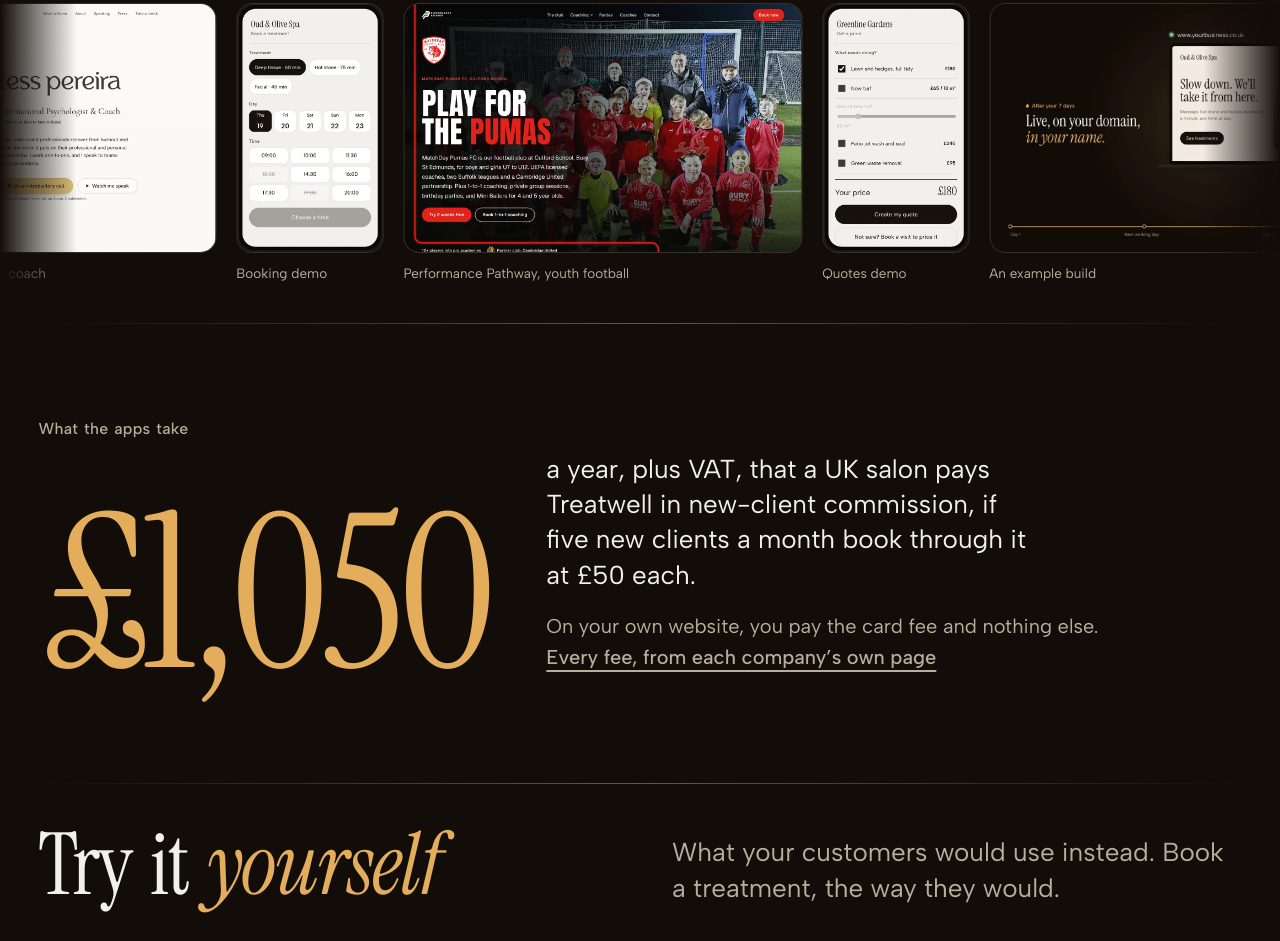
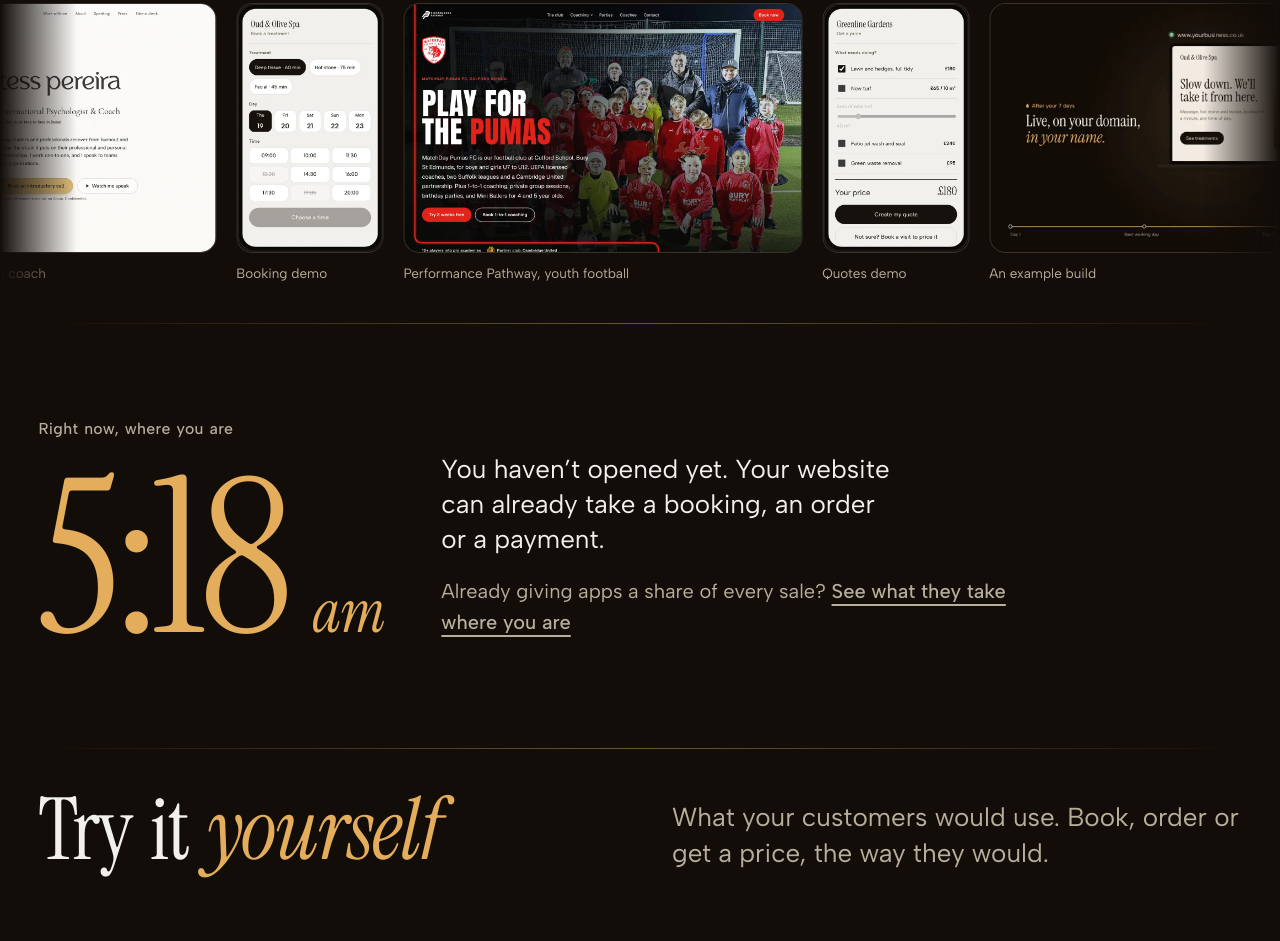
Before and after one commit to prejith77/hojari, a plain HTML site: page public/index.html in a window 1280 px wide. Shown: the part 903-1844 px from the top of the page. Drawn offline with Linux system fonts and the light colour scheme; animation ran at ten frames a second.

Commit message:
Homepage: a live clock in the visitor's own time, for every kind of business

```diff
--- a/public/hojari.js
+++ b/public/hojari.js
@@ -368,30 +368,33 @@
     }
   }
 
-  /* ---------- The big number: what the apps take where you are, from the guide it links to. It counts up once, when it comes into view ---------- */
-  const bigN = $('.hj-big-num');
-  if (bigN) {
-    const tzNow = (Intl.DateTimeFormat().resolvedOptions().timeZone || '');
-    const figs = [
-    [new RegExp('^(America/(New_York|Chicago|Denver|Los_Angeles|Phoenix|Anchorage|Detroit|Boise|Indiana/.*|Kentucky/.*|North_Dakota/.*|Juneau|Sitka|Nome|Adak|Menominee)|Pacific/Honolulu)$'), 30, '', '%', 'of every delivery order on DoorDash Premier or Uber Eats Premium, in the United States.', 'guides/us/selling-app-fees/'],
-    [new RegExp('^America/(Toronto|Montreal|Vancouver|Edmonton|Calgary|Winnipeg|Regina|Halifax|St_Johns|Moncton|Whitehorse|Yellowknife|Iqaluit|Glace_Bay|Goose_Bay|Swift_Current|Dawson_Creek|Fort_Nelson|Thunder_Bay|Rankin_Inlet|Resolute|Cambridge_Bay|Inuvik|Atikokan|Creston|Blanc-Sablon|Dawson)$'), 30, '', '%', 'of delivery orders on Uber Eats Premium in Canada, and 29% on DoorDash Premier.', 'guides/canada/delivery-app-fees/'],
-    [new RegExp('^(Australia/.*|Pacific/(Auckland|Chatham))$'), 30, '', '%', 'of an order that Uber Eats or DoorDash delivers for you, in Australia and New Zealand.', 'guides/australia-nz/delivery-app-fees/'],
-    [new RegExp('^Asia/(Dubai|Muscat|Riyadh|Qatar|Bahrain|Kuwait)$'), 20, '', '%', 'of a new client’s first appointment. That’s Fresha’s marketplace fee, with a $6 minimum.', 'guides/gulf/booking-app-fees/'],
-    [new RegExp('^Asia/(Kolkata|Calcutta)$'), 28, '', '%', 'of every order, at the top of the 8% to 28% range a Bengaluru restaurant association gave for Swiggy and Zomato in July 2026.', 'guides/india/delivery-app-fees/']
-    ];
-    const f = figs.find((r) => r[0].test(tzNow));
-    if (f) { bigN.dataset.n = f[1]; bigN.dataset.pre = f[2]; bigN.dataset.post = f[3]; bigN.textContent = f[2] + f[1] + f[3]; $('.hj-big-line').textContent = f[4]; $('.hj-big-own a').href = f[5]; }
-    const n = +bigN.dataset.n, pre = bigN.dataset.pre, post = bigN.dataset.post, show = (v) => { bigN.textContent = pre + Math.round(v).toLocaleString('en-GB') + post; };
+  /* ---------- Right now, where you are: the visitor's own time, large, and what their website could be doing at that hour ---------- */
+  const clk = $('.hj-clock');
+  if (clk) {
+    const h12 = /h1[12]/.test(new Intl.DateTimeFormat(undefined, { hour: 'numeric' }).resolvedOptions().hourCycle || '');
+    const ampm = $('.hj-ampm'), line = $('.hj-now .hj-big-line');
+    const say = (h) => h >= 23 || h < 5 ? 'You’re asleep. Your website can still take a booking, an order or a payment.'
+      : h < 9 ? 'You haven’t opened yet. Your website can already take a booking, an order or a payment.'
+      : h < 18 ? 'You’re busy with a customer. Your website can take the next booking, order or quote without you.'
+      : 'You’ve closed for the day. Your customers haven’t. Your website keeps taking bookings, orders and payments.';
+    const paint = (mins) => {
+      const h = Math.floor(mins / 60) % 24, m = mins % 60, mm = String(m).padStart(2, '0');
+      if (h12) { clk.textContent = ((h % 12) || 12) + ':' + mm; ampm.textContent = h < 12 ? 'am' : 'pm'; }
+      else { clk.textContent = String(h).padStart(2, '0') + ':' + mm; ampm.textContent = ''; }
+    };
+    const nowMins = () => { const d = new Date(); return d.getHours() * 60 + d.getMinutes(); };
+    const settle = () => { paint(nowMins()); line.textContent = say(new Date().getHours()); };
+    const live = () => { settle(); setInterval(settle, 15000); };
     if (!matchMedia('(prefers-reduced-motion: reduce)').matches && window.IntersectionObserver) {
-      show(0);
+      paint(0);
       const io = new IntersectionObserver(([en]) => {
         if (!en.isIntersecting) return; io.disconnect();
-        const t0 = performance.now(), dur = 1400;
-        const step = (now) => { const k = Math.min(1, (now - t0) / dur); show(n * (1 - Math.pow(1 - k, 3))); if (k < 1) requestAnimationFrame(step); };
+        const end = nowMins(), t0 = performance.now(), dur = 1600;
+        const step = (tm) => { const k = Math.min(1, (tm - t0) / dur); paint(Math.round(end * (1 - Math.pow(1 - k, 3)))); if (k < 1) requestAnimationFrame(step); else live(); };
         requestAnimationFrame(step);
       }, { threshold: 0.6 });
-      io.observe(bigN);
-    }
+      io.observe(clk);
+    } else live();
   }
 
   setCur(cur, false);
--- a/public/index.html
+++ b/public/index.html
@@ -84,13 +84,13 @@
   </div>
 </section>
 
-<section class="hj-big" id="cost" aria-labelledby="big-title">
-  <h2 id="big-title" class="hj-big-kick">What the apps take</h2>
+<section class="hj-big hj-now" id="now" aria-labelledby="now-title">
+  <h2 id="now-title" class="hj-big-kick">Right now, where you are</h2>
   <div class="hj-big-row">
-    <p class="hj-big-num" data-n="1050" data-pre="£" data-post="">£1,050</p>
+    <p class="hj-big-num"><span class="hj-clock">24/7</span><small class="hj-ampm"></small></p>
     <div class="hj-big-side">
-      <p class="hj-big-line">a year, plus VAT, that a UK salon pays Treatwell in new-client commission, if five new clients a month book through it at £50 each.</p>
-      <p class="hj-big-own">On your own website, you pay the card fee and nothing else. <a class="text-link" href="guides/uk/booking-app-fees/">Every fee, from each company’s own page</a></p>
+      <p class="hj-big-line">Open or closed, busy or asleep, your website can take the booking, the order, the quote or the payment for you.</p>
+      <p class="hj-big-own">Already giving apps a share of every sale? <a class="text-link" href="guides/">See what they take where you are</a></p>
     </div>
   </div>
 </section>
@@ -98,7 +98,7 @@
 <section class="hj-demos" id="demos" aria-labelledby="demos-title">
   <div class="hj-head hj-head-split">
     <h2 id="demos-title" class="split">Try it <em>yourself</em></h2>
-    <p class="hj-lede">What your customers would use instead. Book a treatment, the way they would.</p>
+    <p class="hj-lede">What your customers would use. Book, order or get a price, the way they would.</p>
   </div>
   <div class="hj-room" data-nosnippet>
     <div class="hj-tabs" role="tablist" aria-label="Demos">
```
Also changed, not shown: public/styles.css.
